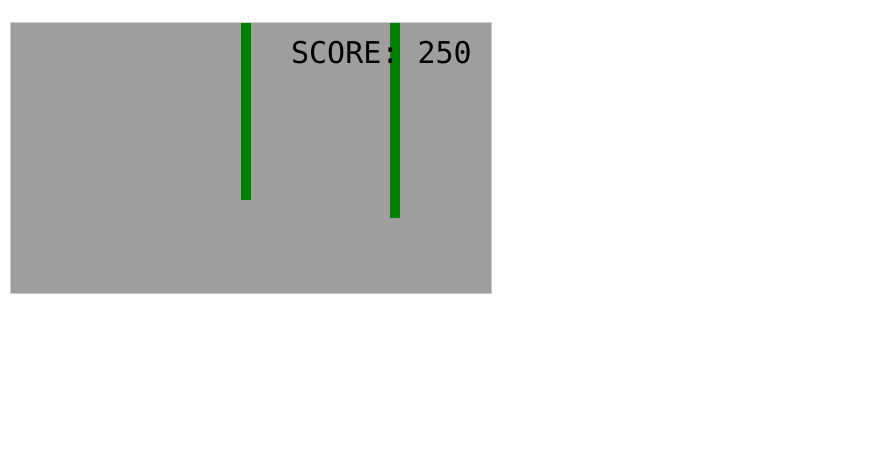
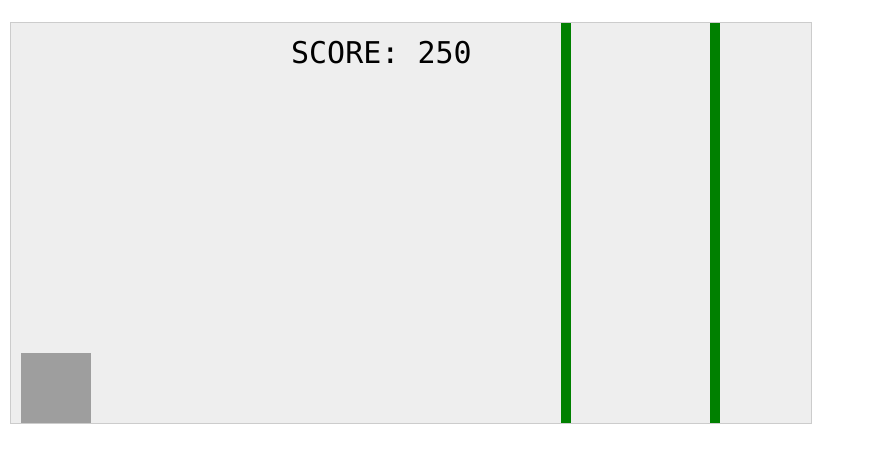
Before and after one commit to rodionsibov/exercises-js, a plain HTML site: page index.html in a window 1280 px wide. Shown: the part 143-606 px from the top of the page, without its empty margins (0-879 px from the left). Drawn offline with nearby package versions, Linux system fonts and the light colour scheme.

Commit message:
Update index.html

```diff
--- a/index.html
+++ b/index.html
@@ -55,10 +55,10 @@
 
       function startGame() {
 	  myGamePiece = new component(70, 70, "https://www.flaticon.com/svg/static/icons/svg/1042/1042640.svg", 10, 120, "image");
-	  mySound = new sound("https://www.zapsplat.com/wp-content/uploads/2015/sound-effects-kedr-sfx/kedr_sfx_ui_computer_complex_lowend_11.mp3?_=1");
-	  myMusic = new sound("https://www.zapsplat.com/wp-content/uploads/2015/sound-effects-14566/zapsplat_nature_thunderstorm_approach_insects_night_blustery_winds_at_end_17244.mp3?_=7");
-	  myMusic.play();
-	  myBackground = new component(656, 270, "https://picsum.photos/400/200", 0, 0, "background");
+	  // mySound = new sound("https://www.zapsplat.com/wp-content/uploads/2015/sound-effects-kedr-sfx/kedr_sfx_ui_computer_complex_lowend_11.mp3?_=1");
+	  // myMusic = new sound("https://www.zapsplat.com/wp-content/uploads/2015/sound-effects-14566/zapsplat_nature_thunderstorm_approach_insects_night_blustery_winds_at_end_17244.mp3?_=7");
+	  // myMusic.play();
+	  // myBackground = new component(656, 270, "https://picsum.photos/400/200", 0, 0, "background");
 	  myObstacle = new component(10, 200, "green", 300, 120);
 	  myScore = new component("30px", "Consolas", "black", 280, 40, "text");
 	  myGameArea.start();
@@ -67,8 +67,8 @@
       const myGameArea = {
 	  canvas: document.createElement("canvas"),
 	  start: function() {
-	      this.canvas.width = 480;
-	      this.canvas.height = 270;
+	      this.canvas.width = 800;
+	      this.canvas.height = 400;
 	      this.context = this.canvas.getContext("2d");
 	      document.body.insertBefore(this.canvas, document.body.childNodes[2]);
 	      this.frameNo = 0;
@@ -107,6 +107,8 @@
 	  this.speedY = 0;
 	  this.x = x;
 	  this.y = y;
+	  this.gravity = 0.05;
+	  this.gravitySpeed = 0;
 	  this.update = function() {
 	      ctx = myGameArea.context;
 	      if (this.type == "text") {
@@ -125,12 +127,20 @@
 	      }
 	  }
 	  this.newPos = function() {
+	      this.gravitySpeed += this.gravity;
 	      this.x += this.speedX;
-	      this.y += this.speedY;
+	      this.y += this.speedY + this.gravitySpeed;
+	      this.hitBottom();
 	      if (this.type == "background") {
 		  if (this.x == - (this.width)) {
 		      this.x = 0;
 		  }
+	      }
+	  }
+	  this.hitBottom = function() {
+	      let rockbottom = myGameArea.canvas.height - this.height;
+	      if (this.y > rockbottom) {
+		  this.y = rockbottom
 	      }
 	  }
 	  this.crashWith = function(otherObj) {
@@ -157,16 +167,16 @@
 	  let x, height, gap, minHeight, maxHeight, minGap, maxGap;
 	  for (i = 0; i < myObstacles.length; i += 1) {
 	      if (myGamePiece.crashWith(myObstacles[i])) {
-		  mySound.play();
-		  myMusic.stop();
+		  // mySound.play();
+		  // myMusic.stop();
 		  myGameArea.stop();
 		  return;
 	      }
 	  }
 	  myGameArea.clear();
-	  myBackground.speedX = -1;
-	  myBackground.newPos();
-	  myBackground.update();
+	  // myBackground.speedX = -1;
+	  // myBackground.newPos();
+	  // myBackground.update();
 	  myGameArea.frameNo += 1;
 	  if (myGameArea.frameNo == 1 || everyInterval(150)) {
 	      x = myGameArea.canvas.width;
@@ -233,6 +243,10 @@
 	  }
       }
 
+      function accelerate(n) {
+	  myGamePiece.gravity = n;
+      }
+
       window.addEventListener("load", startGame);
 
 
```
